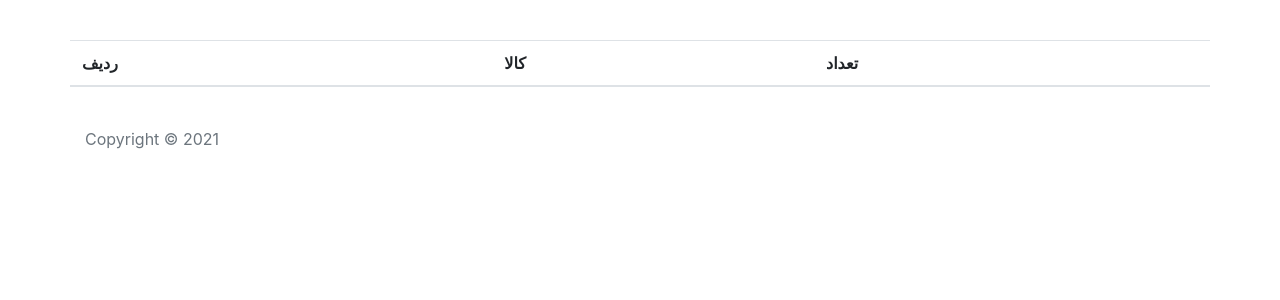
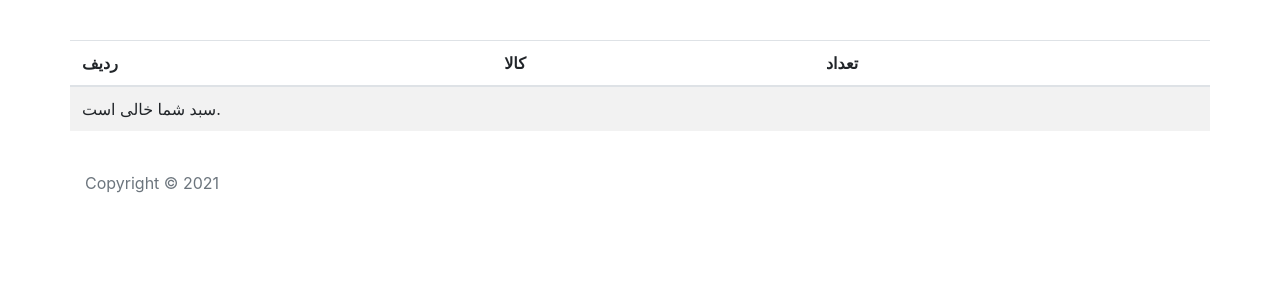
Before and after one commit to Alireza2n/LearningDjango, a Django app: page /store/cart/ in a window 1280 px wide. Shown: the part 56-356 px from the top of the page. Run offline with Django 3.2, Linux system fonts and the light colour scheme; lists and menus that the app fills with data are empty; parts of the project's set-up code (start-up, migrations or seed data) failed here and were passed over; some libraries are stand-ins or nearby versions.

Commit message:
WIP Adding a shopping cart.

```diff
--- a/store/templates/store/view_cart.html
+++ b/store/templates/store/view_cart.html
@@ -15,6 +15,10 @@
                 <td>{{ object.product }}</td>
                 <td>{{ object.qty }}</td>
             </tr>
+        {% empty %}
+            <tr>
+                <td colspan="3">سبد شما خالی است.</td>
+            </tr>
         {% endfor %}
         </tbody>
     </table>
```
